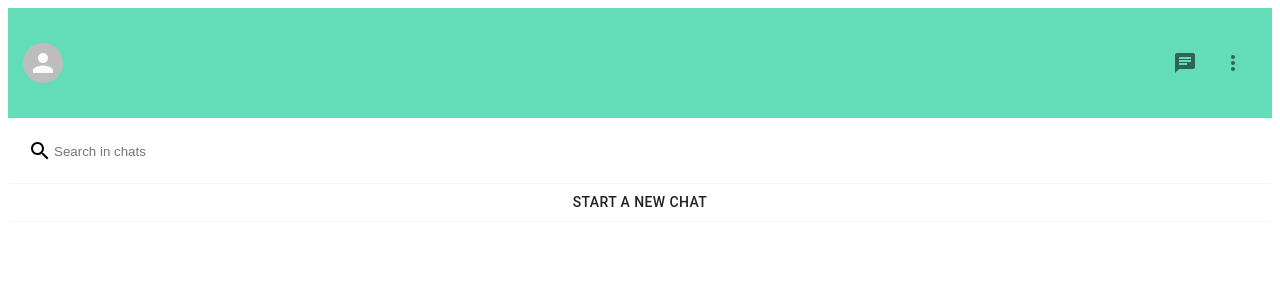
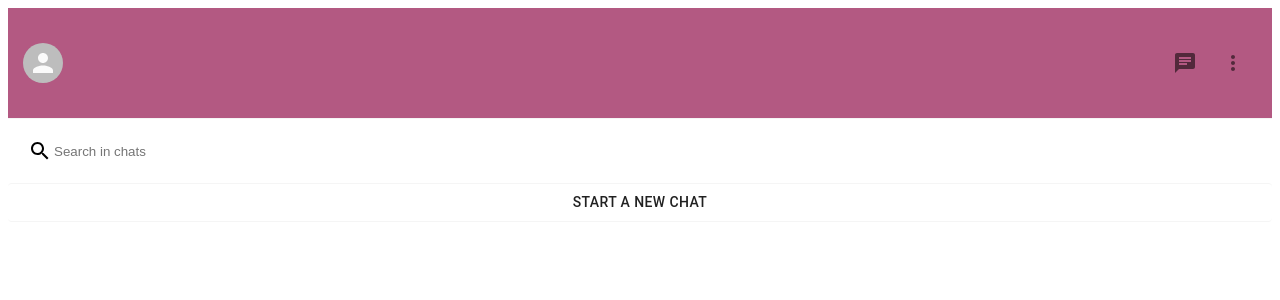
Before and after one commit to Angelxoxo757/Whatsapp-Clone, a Next.js app: page / in a window 1280 px wide. Shown: the top 300 px of the page. Built offline with nearby package versions, Linux system fonts and the light colour scheme; no server answers.

Commit message:
Whatsapp Clone Creating Sidebar Component

```diff
--- a/components/Sidebar.js
+++ b/components/Sidebar.js
@@ -55,7 +55,7 @@ const Header = styled.div`
   display: flex;
   position: sticky;
   top: 0;
-  background-color: #62ddb8;
+  background-color: #b35982;
   z-index: 1;
   justify-content: space-between;
   align-items: center;
--- a/pages/login.js
+++ b/pages/login.js
@@ -35,7 +35,7 @@ const LoginContainer = styled.div`
   display: flex;
   flex-direction: column;
   padding: 100px;
-  background-color: #f36b9b;
+  background-color: #d4a46a;
   border-radius: 5px;
   box-shadow: 8px 4px 14px -3px rgba(0, 0, 0, 0.7);
 `;
```
